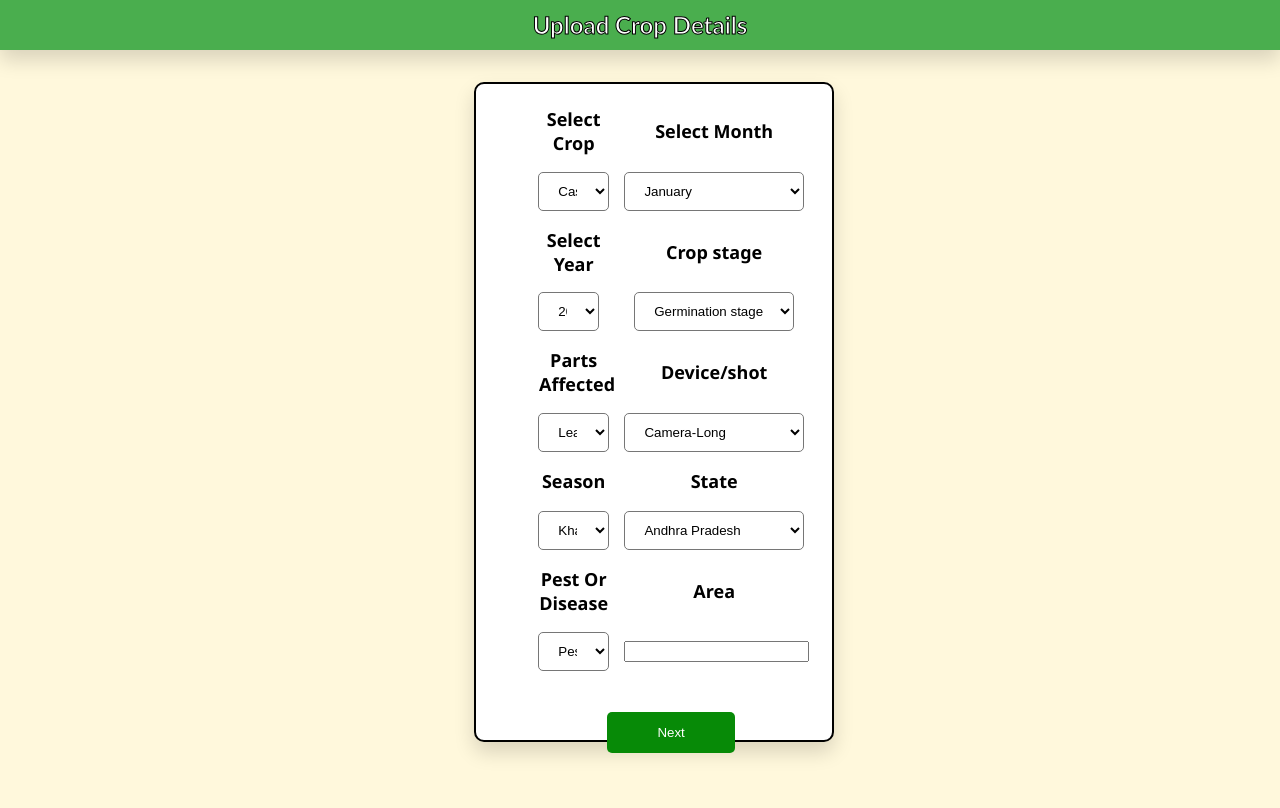
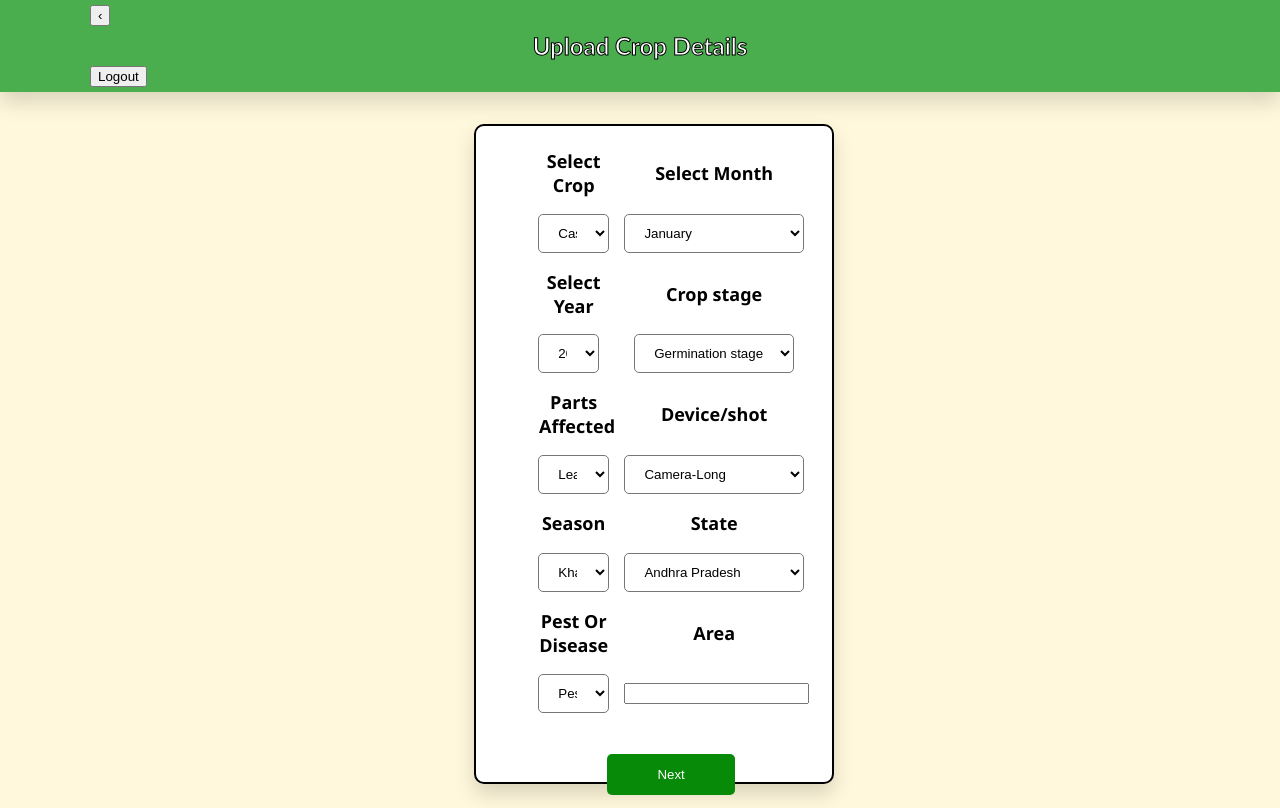
Before and after one commit to Satya-Sreekar/Image-repository, a PHP site: page /User.php in a window 1280 px wide. Before the commit the page ends 756 px from the top, so only its background shows below. Run offline with PHP 8.4, Linux system fonts and the light colour scheme; a user stored in the database is signed in; data comes from the database, SQL or seed files in the repository.

Commit message:
Update User.php

```diff
--- a/User.php
+++ b/User.php
@@ -17,11 +17,13 @@
             $C = "SELECT * FROM Crop";
         ?>
         <div class='heading'>
+            <button>&#8249;</button>
         <center>
             <h1>
                 Upload Crop Details
             </h1>
         </center>
+        <button>Logout</button>
         </div>
         <div id="box">
             <form action="/UPro.php" method="POST">
```
